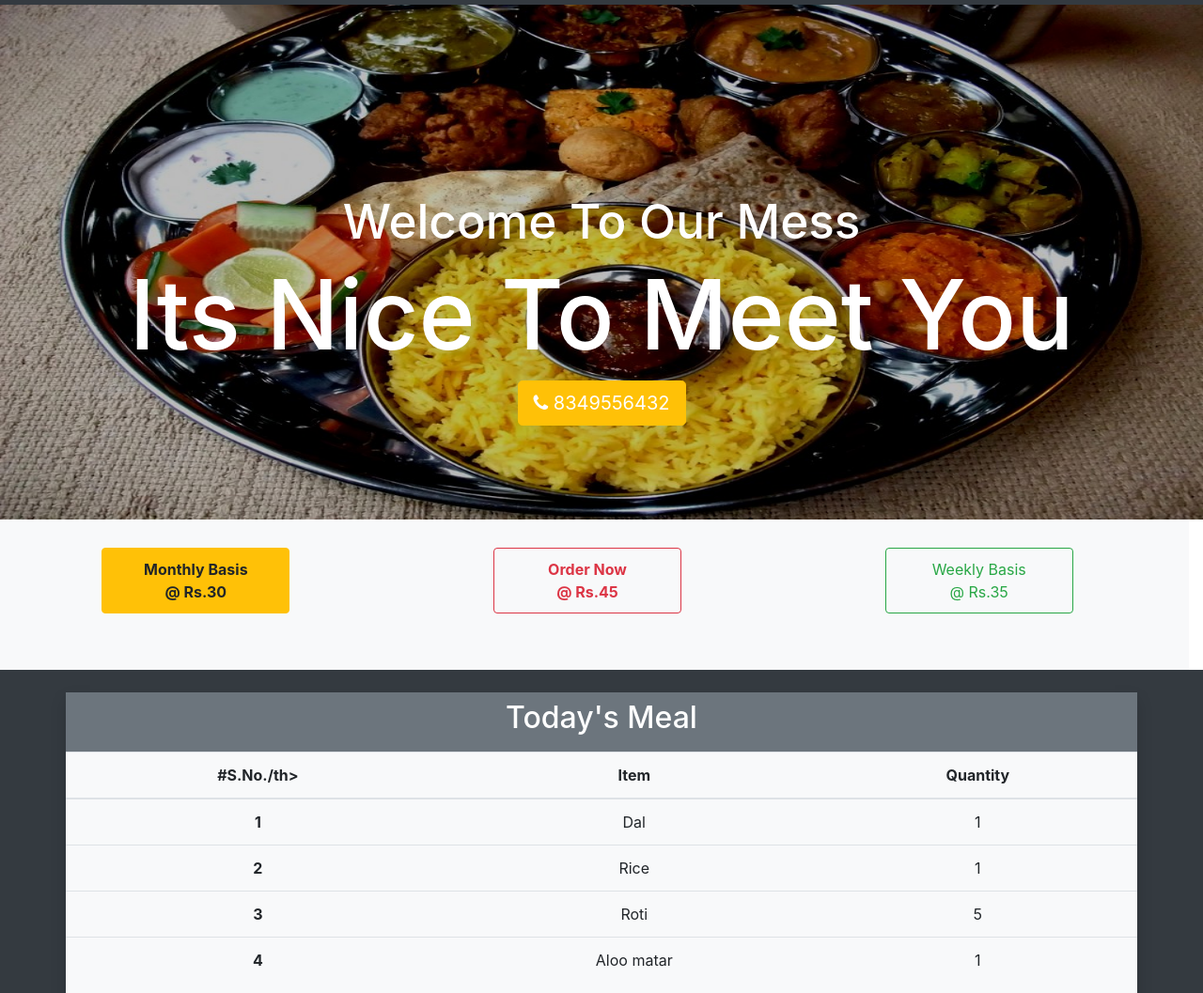
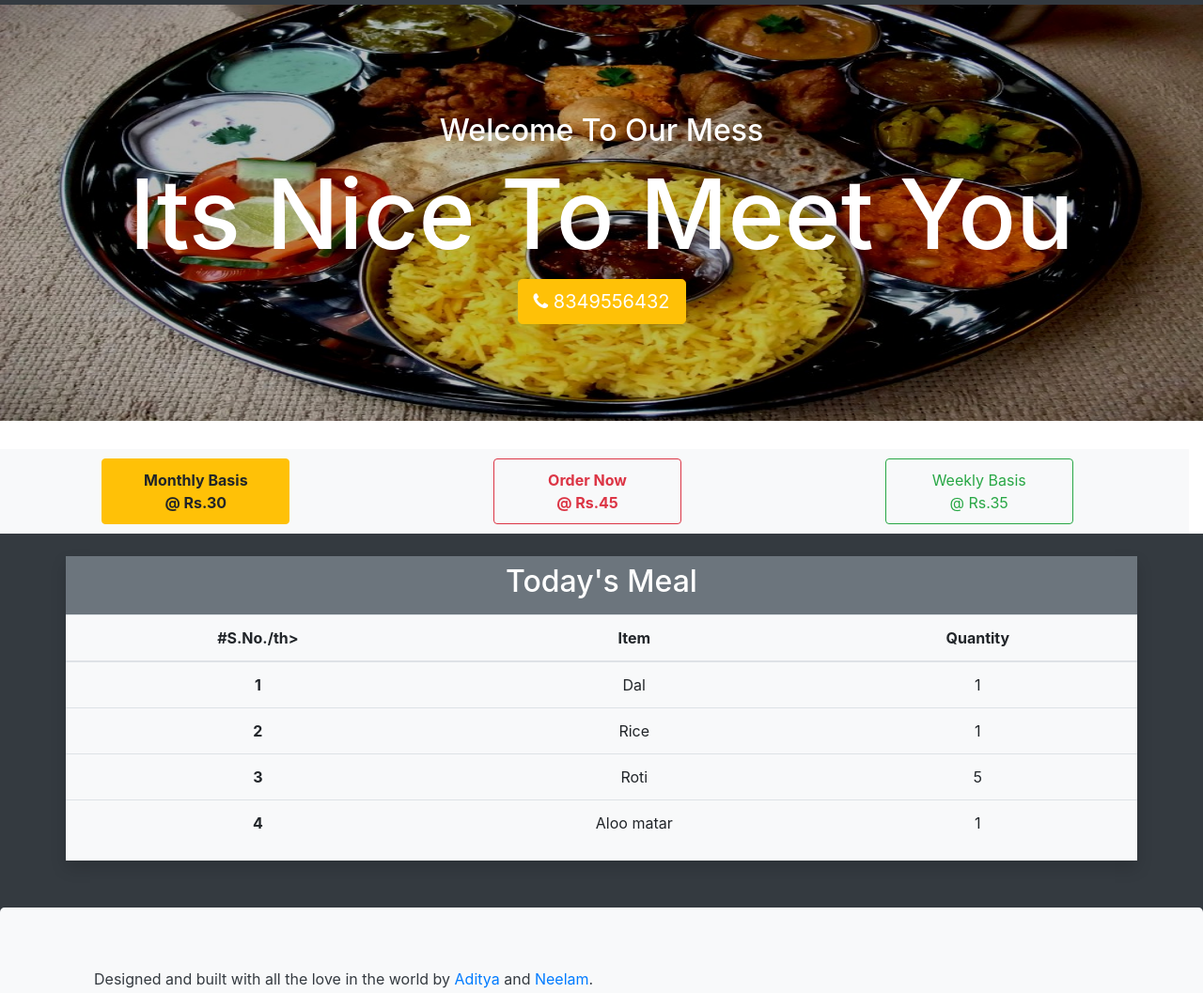
Before and after one commit to Wagh-0321/namo, a plain HTML site: page index.html in a window 1280 px wide. Shown: the part 49-1106 px from the top of the page at 94% size. Drawn offline with nearby package versions, Linux system fonts and the light colour scheme.

Commit message:
Update style.css

```diff
--- a/style.css
+++ b/style.css
@@ -5,19 +5,19 @@
 	background-attachment: fixed;
 	 /*important: make parallax*/
 	width: 100%;
-	padding-bottom: 100px;
+	/*padding-bottom: 100px;*/
+	height: auto;
 
 
 }
 
 .welcome
 {
-	padding-top: 200px;
 	box-sizing: border-box;
-	/*margin-bottom: 100px;*/
+	padding-top: 9vw;
+		padding-bottom:  8vw;
+	margin-bottom: 30px;
 }
-.a{
-	color: white;
 }
 .welcome h2{
 	font-size: 4vw;
@@ -27,13 +27,11 @@
 }
 
 /*..............contact..........*/
-.order
-
-
+.explore
 {
 height: auto;
 padding-bottom:  50px;
-	padding-top: 20px;
+padding-top: 5vw;
 }
 .mybut
 {
@@ -43,21 +41,9 @@ padding-bottom:  50px;
 
 }
 
-.mycards
-{
 
-	height: 500px;
-}
 .foot
 {
-	/*margin-top:-42px;*/
 	margin-top: 50px;
-	margin-bottom: 50px;
 	height: 150px;
 }
-
-.tab
-{
-	height: auto;
-
-}
```
